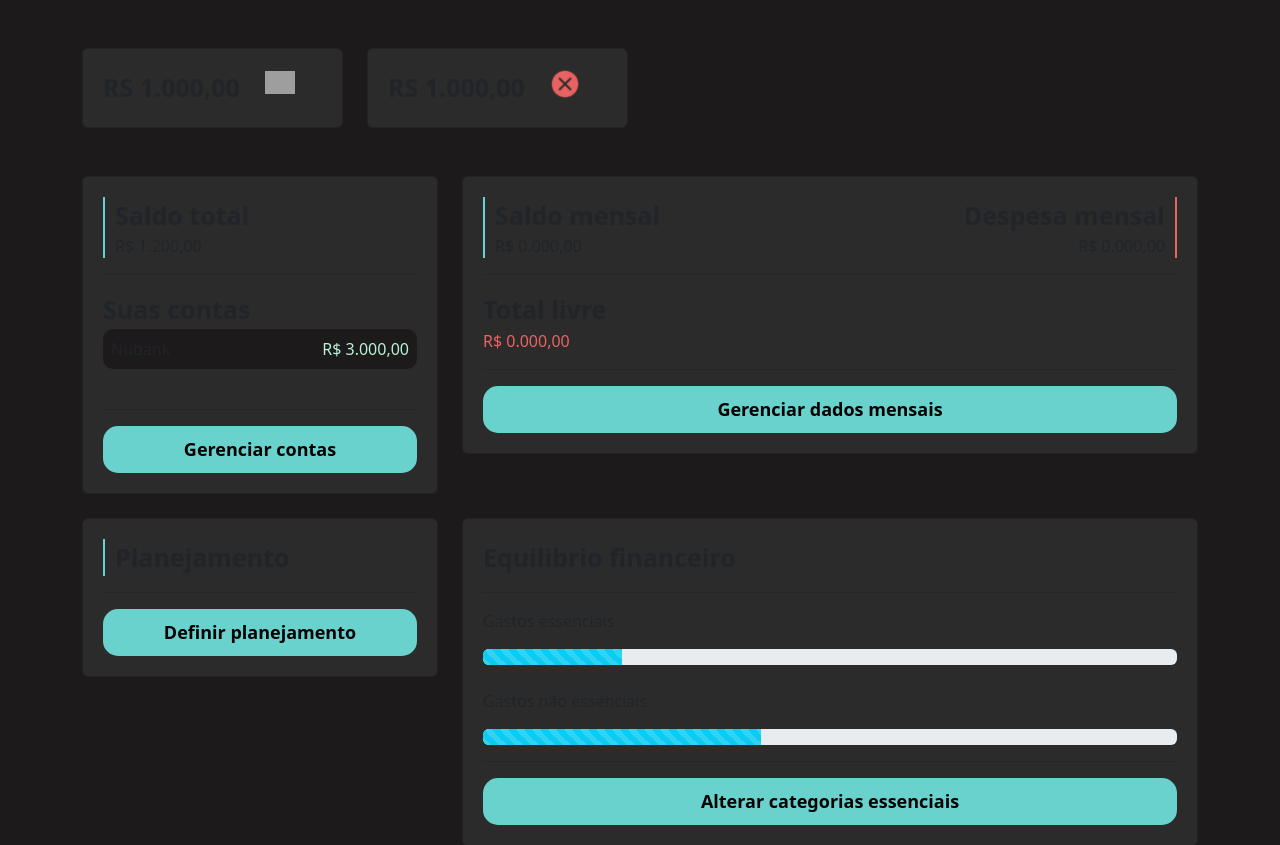
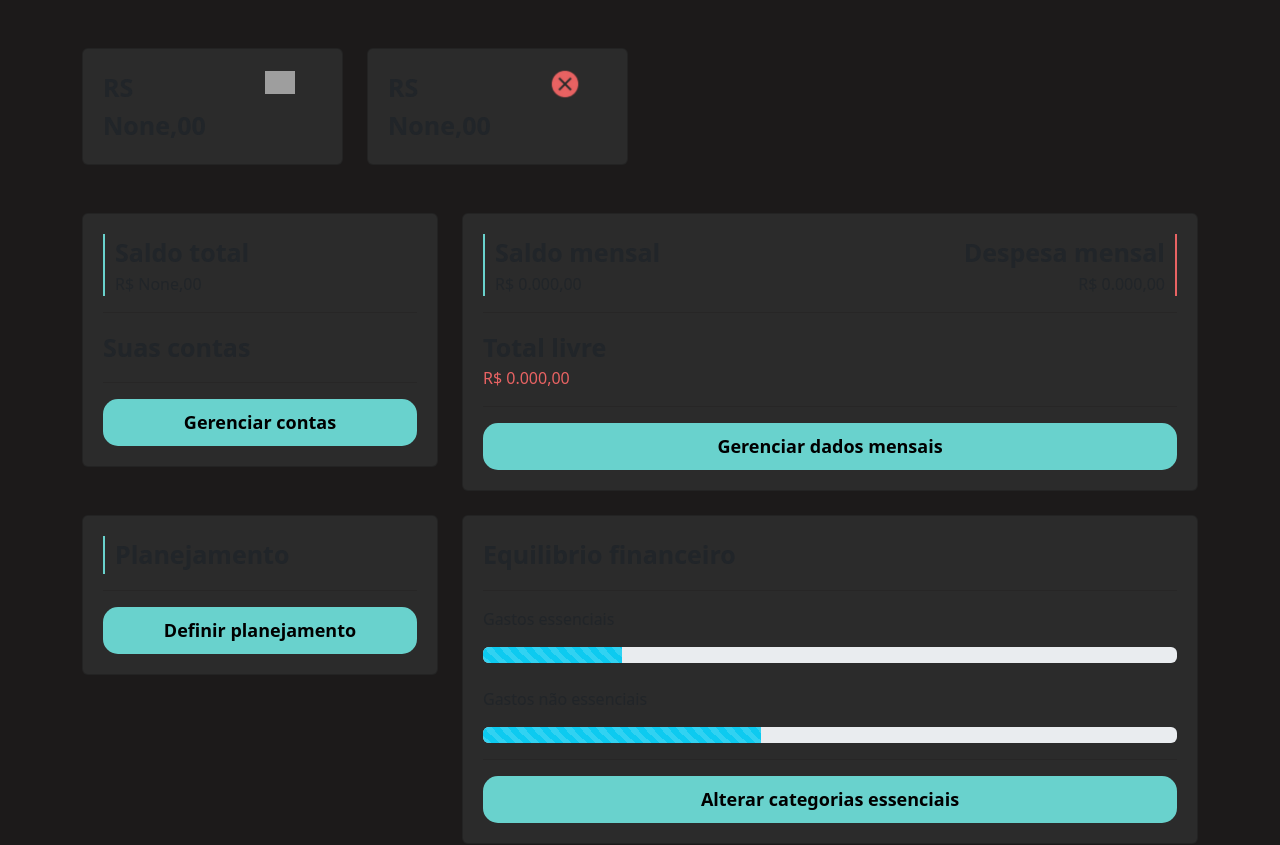
Before and after one commit to Erick-Oliveira-ET/django-psw, a Django app: page /profile/ in a window 1280 px wide. Shown: the part 56-901 px from the top of the page. Run offline with Django 4.2, Linux system fonts and the light colour scheme; grey boxes are pictures that could not be loaded.

Commit message:
feat: data in home and category updates

```diff
--- a/user_profile/templates/home.html
+++ b/user_profile/templates/home.html
@@ -11,10 +11,11 @@
         <div class="card">
           <div class="row">
             <div class="col-md-8">
-              <span class="fonte-destaque">RS 1.000,00</span>
+              <span class="fonte-destaque">RS {{account_total_value}},00</span>
             </div>
             <div class="col-md">
               <img
+                alt=""
                 class="icone-setas"
                 src="{% static 'profile/img/up_arrow.png' %}"
               />
@@ -28,7 +29,7 @@
         <div class="card">
           <div class="row">
             <div class="col-md-8">
-              <span class="fonte-destaque">RS 1.000,00</span>
+              <span class="fonte-destaque">RS {{account_total_value}},00</span>
             </div>
             <div class="col-md">
               <img
@@ -50,17 +51,20 @@
         <div class="saldo">
           <span class="fonte-destaque">Saldo total</span>
           <br />
-          <span class="font-light">R$ 1.200,00</span>
+          <span class="font-light">R$ {{account_total_value}},00</span>
         </div>
         <hr class="hr-borda" />
         <span class="fonte-destaque">Suas contas</span>
 
         <div class="div-contas">
+          {% for account in accounts %}
           <div class="lista-conta">
-            <span>Nubank</span>
-            <span class="total-conta">R$ 3.000,00</span>
+            <span>{{account.bank}}</span>
+            <span class="total-conta">R$ {{account.value}},00</span>
           </div>
           <br />
+
+          {% endfor %}
         </div>
         <hr class="hr-borda" />
         <a href="#" class="botao-principal">Gerenciar contas</a>
--- a/user_profile/urls.py
+++ b/user_profile/urls.py
@@ -8,5 +8,6 @@
     path('account/create', views.create_account, name="create_account"),
     path('account/delete/<int:id>', views.delete_account, name="delete_account"),
     path('category/create', views.create_category, name="create_category"),
+    path('category/update/<int:id>', views.toggle_category_essential, name="toggle_category_essential"),
 
 ]
--- /dev/null
+++ b/user_profile/utils.py
@@ -0,0 +1,4 @@
+from django.db.models import Sum
+
+def get_total(model, field):
+    return model.objects.all().aggregate(Sum(field))[f'{field}__sum']
--- a/user_profile/views.py
+++ b/user_profile/views.py
@@ -7,14 +7,18 @@
 
 from .forms import CategoryForm, AccountForm
 from .models import Account, Category
+from .utils import get_total
 
 # Create your views here.
 def home(req):
-    return render(req, "home.html")
+    accounts = Account.objects.all()
+    account_total_value = get_total(Account, "value")
+
+    return render(req, "home.html",  {"accounts": accounts, "account_total_value": account_total_value})
 
 def manage(req):
     accounts = Account.objects.all()
-    account_total_value = Account.objects.all().aggregate(Sum('value'))['value__sum']
+    account_total_value = get_total(Account, "value")
 
     categories = Category.objects.all()
 
@@ -69,3 +73,12 @@
     messages.add_message(req, constants.SUCCESS, 'Account deleted successfully!')
 
     return redirect("manage")
+
+def toggle_category_essential(req, id):
+    category = Category.objects.get(id=id)
+
+    category.essential = not category.essential
+
+    category.save()
+
+    return redirect("manage")
```
Also changed, not shown: user_profile/templates/manage.html (+7 -3 lines).
